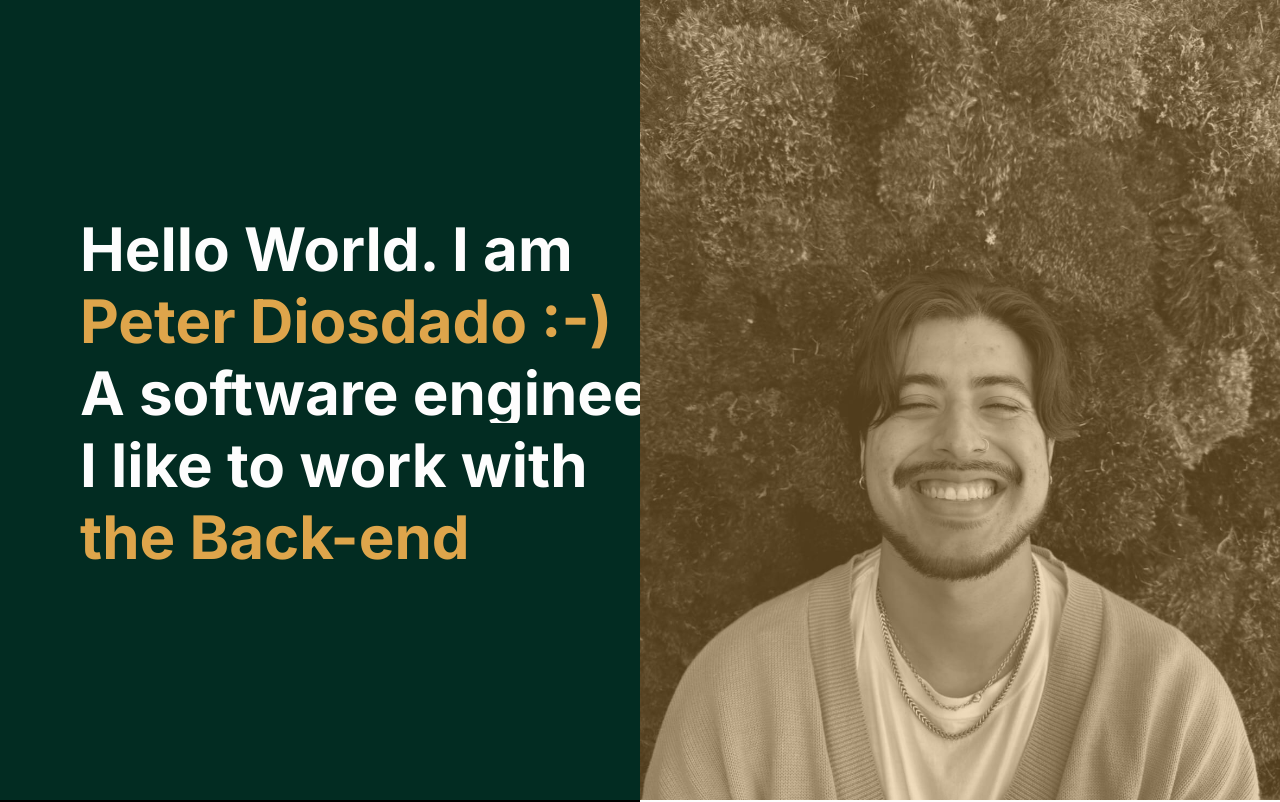
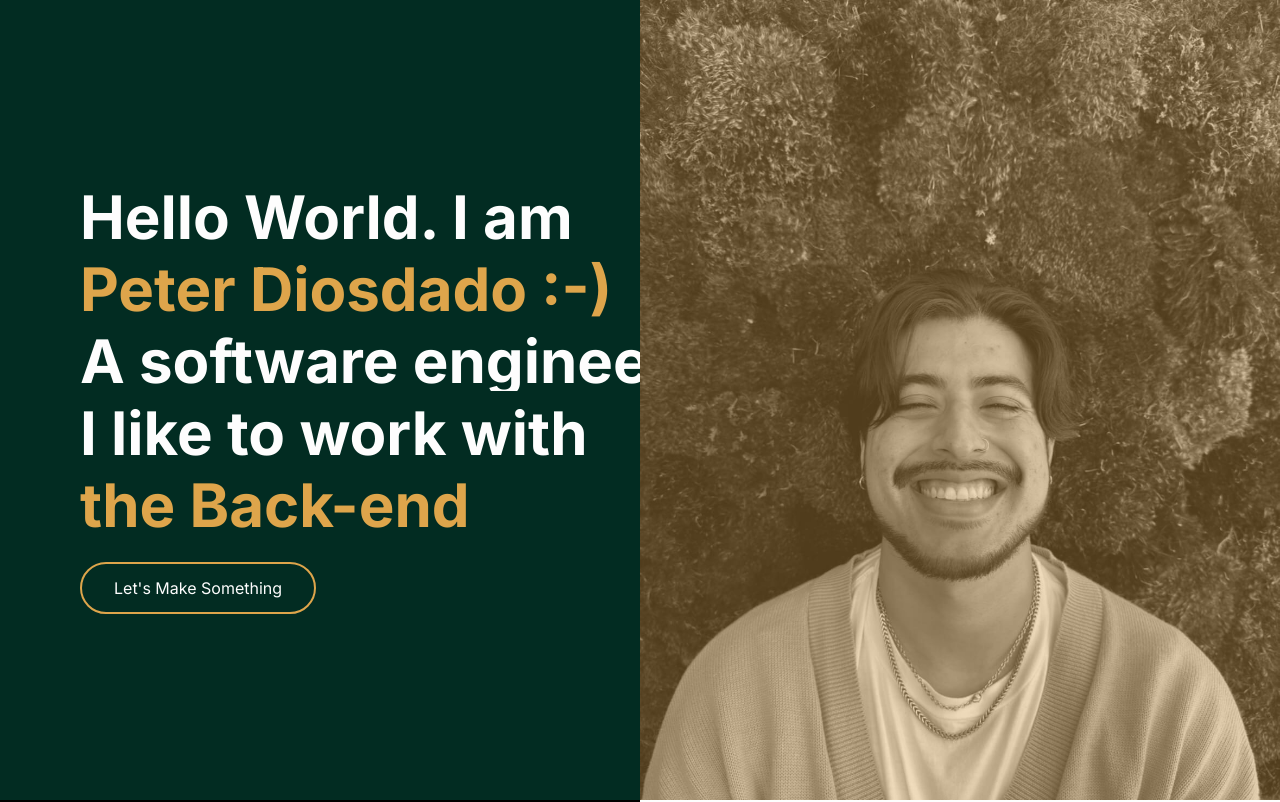
Before and after one commit to PetDios9/personal-site-v2, a Next.js app: page / in a window 1280 px wide. Shown: the top 802 px of the page. Built offline with nearby package versions, Linux system fonts and the light colour scheme.

Commit message:
style: added contact button to landing

```diff
--- a/src/components/Landing.tsx
+++ b/src/components/Landing.tsx
@@ -27,6 +27,11 @@ export default function Landing() {
           </li>
         </ul>
       </span>
+      <div>
+        <button className="rounded-full border-2 border-secondary-color hover:bg-secondary-color text-tetriary-color px-8 py-3 cursor-pointer transform transition duration-300">
+          <a href="#contact">Let's Make Something</a>
+        </button>
+      </div>
     </div>
   );
 }
```
